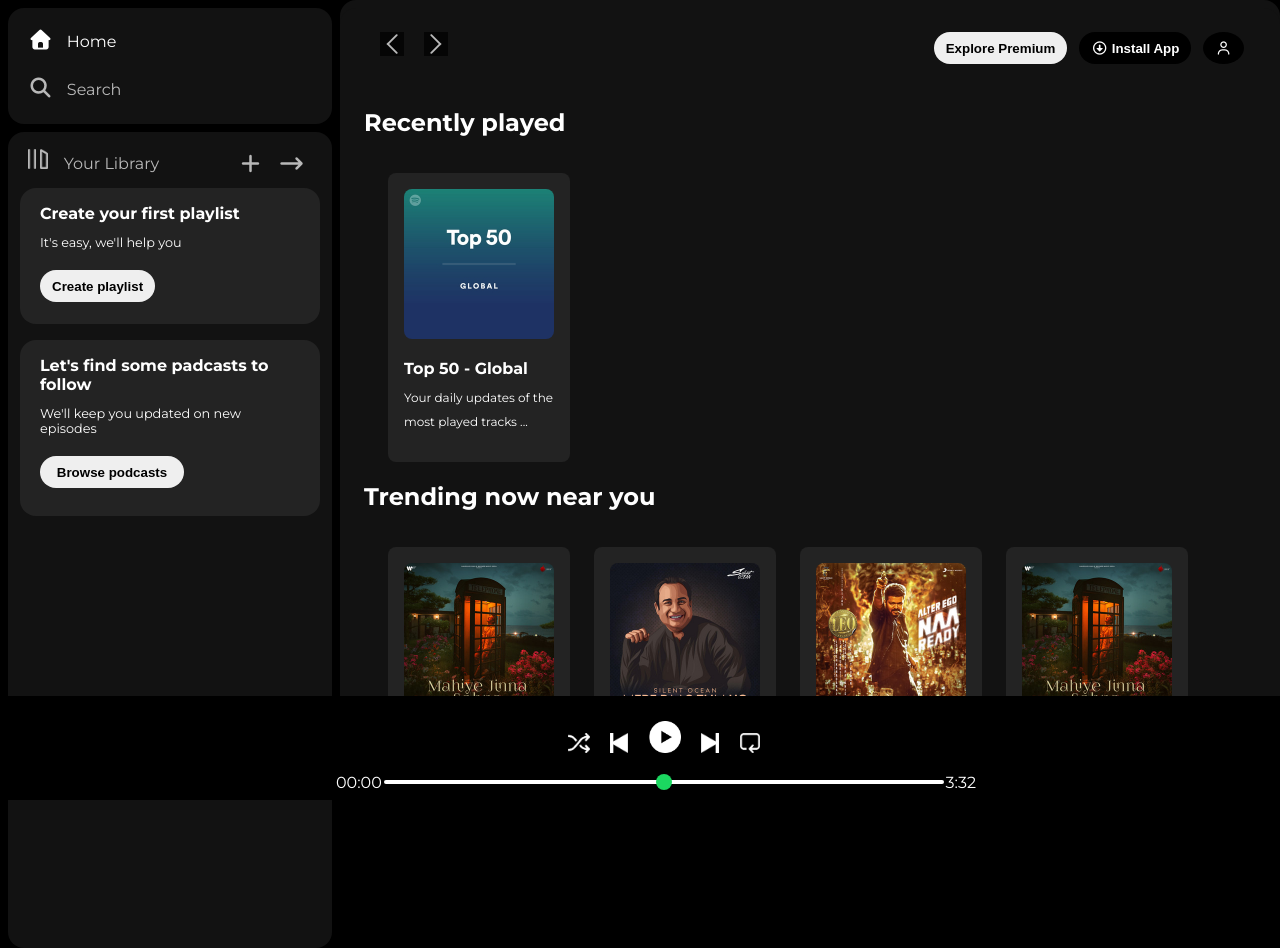
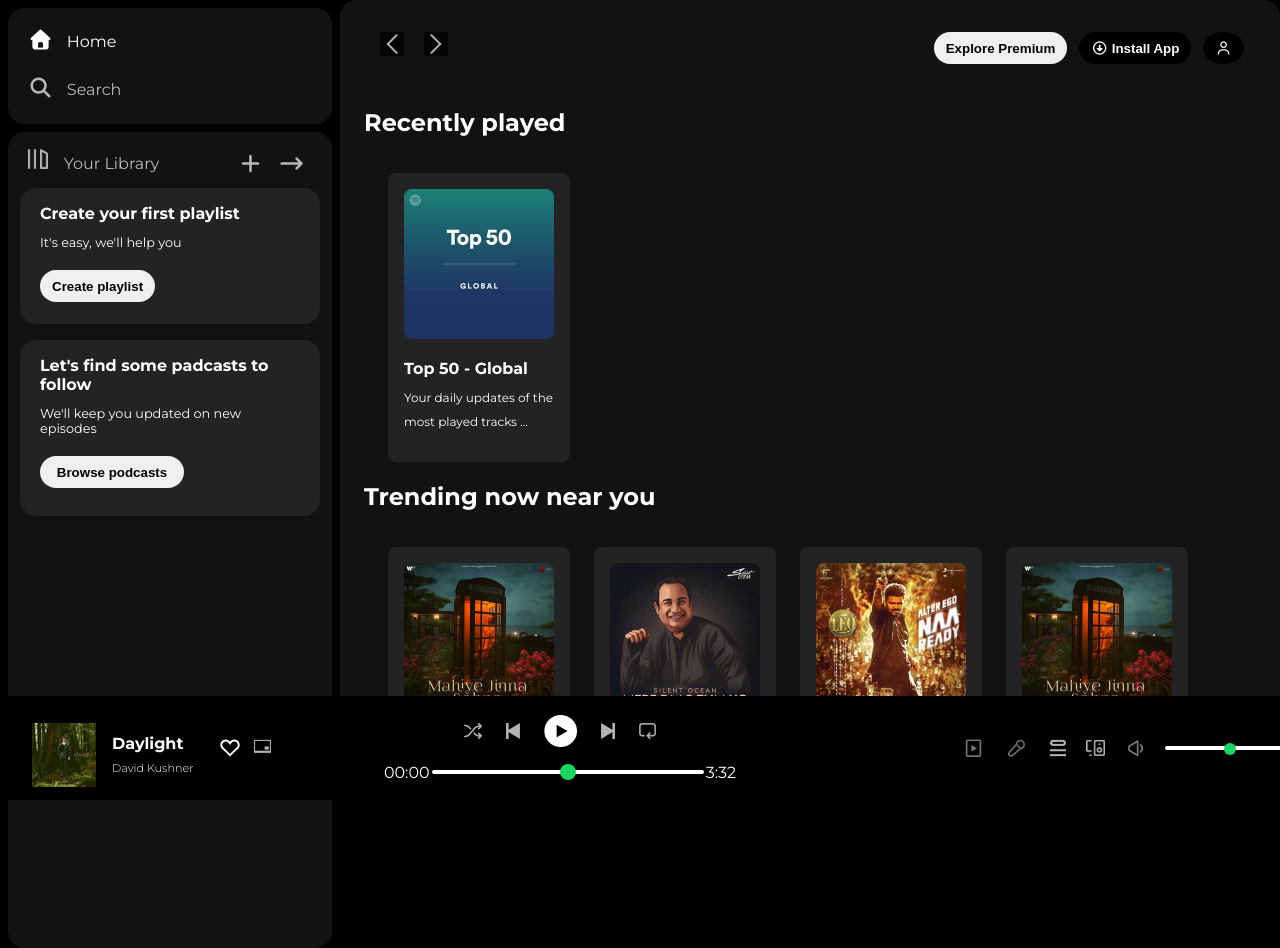
Before and after one commit to gourav-cloud/Spotify, a plain HTML site: page index.html in a window 1280 px wide. Drawn offline with Linux system fonts and the light colour scheme.

Commit message:
spotify fully done

```diff
--- a/index.html
+++ b/index.html
@@ -127,16 +127,26 @@
             </div>
         </div>
         <div class="music-player">
-            <div class="play-info"></div>
+            <div class="play-info">
+                <div class="side-img">
+                    <img src="./Homework Assets/album_picture.jpeg">
+                </div>
+                <div class="info">
+                    <div class="name">Daylight</div>
+                    <div class="singer">David Kushner</div>
+                </div>
+                <div class="side-icon">
+                    <img src="./Homework Assets/album_icon1.png" style="height: 1.5rem;">
+                    <img src="./Homework Assets/album_icon2.png">
+                </div>
+            </div>
             <div class="player">
                 <div class="player-option">
-                    <div class="img">
-                        <img src="./assets/player_icon1.png">
-                        <img src="./assets/player_icon2.png">
-                        <img src="./assets/player_icon3.png" class="pause">
-                        <img src="./assets/player_icon4.png">
-                        <img src="./assets/player_icon5.png">
-                    </div>
+                        <img src="./assets/player_icon1.png" class="control">
+                        <img src="./assets/player_icon2.png" class="control">
+                        <img src="./assets/player_icon3.png" class="control pause" style="height: 2rem; opacity: 1;" >
+                        <img src="./assets/player_icon4.png" class="control">
+                        <img src="./assets/player_icon5.png" class="control">
                 </div>
                 <div class="playback-bar">
                     <span class="curr-time">00:00</span>
@@ -144,7 +154,14 @@
                     <span class="end-time">3:32</span>
                 </div>
             </div>
-            <div class="side-opt"></div>
+            <div class="side-opt">
+                <img src="./Homework Assets/controls_icon1.png">
+                <img src="./Homework Assets/controld_icon2.png">
+                <img src="./Homework Assets/controls_icon3.png" style="height: 1.5rem;">
+                <img src="./Homework Assets/controls_icon4.png" style="height: 1rem;">
+                <img src="./Homework Assets/controls_icon5.png" class="volume" style="margin-right: 0.1rem;">
+                <input type="range" min="0" max="100" class="vol-bar">
+            </div>
         </div>
     </div>
 </body>
--- a/style.css
+++ b/style.css
@@ -137,6 +137,7 @@
     padding: 0.25rem 0.75rem;
     text-align: center;
     width: fit-content;
+    z-index: 12;
 }
 
 .sticky-nav{
@@ -250,37 +251,8 @@
     width: 25%;
 }
 
-.player-option{
-    display: flex;
-    text-align: center;
-    justify-content: center;
 
 
-}
-
-.player-option img{
-    height: 1.25rem;
-    margin-left: 1rem;
-    margin-top: 1rem;
-
-}
-
-.playback-bar{
-    display: flex;
-    justify-content: center;
-    align-items: center;
-    margin-top: 1rem;
-}
-
-.playback-bar input{
-    width: 100%;
-}
-
-.player-option .pause{
-
-    height: 2rem;
-
-}
 
 .bar{
     appearance: none;
@@ -302,3 +274,128 @@
     margin-top: -6px;
     border-radius: 50%;
 }
+
+.playback-bar{
+    display: flex;
+    align-items: center;
+    justify-content: center;
+}
+.playback-bar input{
+    width: 50%;
+}
+
+.player-option{
+    display: flex;
+    align-items: center;
+    justify-content: center;
+    gap: 1.5rem;
+    margin-bottom: 1rem;
+}
+
+.player-option .control{
+    background: none;
+    border: none;
+    cursor: pointer;
+    display: flex;
+    align-items: center;
+    justify-content: center;
+    height: 1rem;
+    opacity: 0.7;
+}
+
+.player-option .control:hover{
+    opacity: 1;
+}
+
+.play-info{
+    display: flex;
+}
+
+
+.play-info .side-img{
+    height: 2rem;
+    margin-top: 0.2rem;
+    margin-bottom: 1.25rem;
+    margin-left: 1rem;
+}
+
+.play-info .info{
+    height: 2rem;
+    margin-top: 0.5rem;
+    margin-left: 1rem;
+    line-height: 2rem;
+    margin-bottom: 1rem;
+}
+.info .name{
+    font-size: 1rem;
+    font-weight: 700;
+}
+
+.info .singer{
+    font-size: 0.7rem;
+    line-height: 1rem;
+    font-weight: 300;
+}
+
+.play-info .side-icon{
+    display: flex;
+    margin-left: 1.5rem;
+    align-items: center;
+    justify-content: center;
+    gap: 0.5rem;
+}
+
+.play-info .side-icon img{
+    height: 2rem;
+}
+
+.side-opt{
+    display: flex;
+    justify-content:flex-start;
+    align-items: center;
+    gap: 1rem;
+    padding: 1rem;
+    padding-left: 0px;
+    padding-left: 8rem;
+
+}
+
+.side-opt img{
+    height: 2.5rem;
+    color: #fff;
+    opacity: 0.7;
+}
+
+.side-opt input{
+    /* margin-right: 2rem; */
+    margin-left: 0.01rem;
+}
+
+.side-opt .volume{
+    margin-right: 0.1rem;
+}
+
+.vol-bar{
+    appearance: none;
+    background-color: transparent;
+    cursor: pointer;
+}
+
+.vol-bar::-webkit-slider-runnable-track{
+    background-color: #fff;
+    border-radius: 100px;
+    height: 0.3rem;
+}
+
+.vol-bar::-webkit-slider-thumb{
+    appearance: none;
+    height: 0.75rem;
+    width: 0.75rem;
+    background-color: #1bd760;
+    margin-top: -3px;
+    border-radius: 50%;
+}
+
+.side-opt img:hover{
+    opacity: 1;
+}
```
Also changed, not shown: Homework Assets/album_icon1.png (added), Homework Assets/album_icon2.png (added), Homework Assets/album_picture.jpeg (added), Homework Assets/controld_icon2.png (added), Homework Assets/controls_icon1.png (added), Homework Assets/controls_icon3.png (added), Homework Assets/controls_icon4.png (added), Homework Assets/controls_icon5.png (added).
